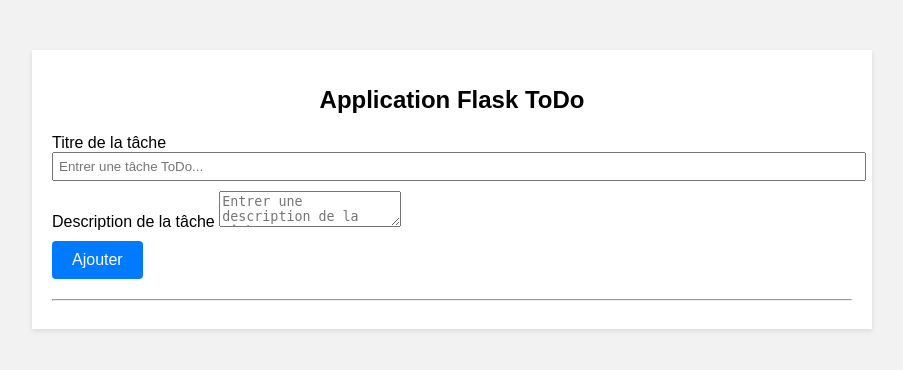
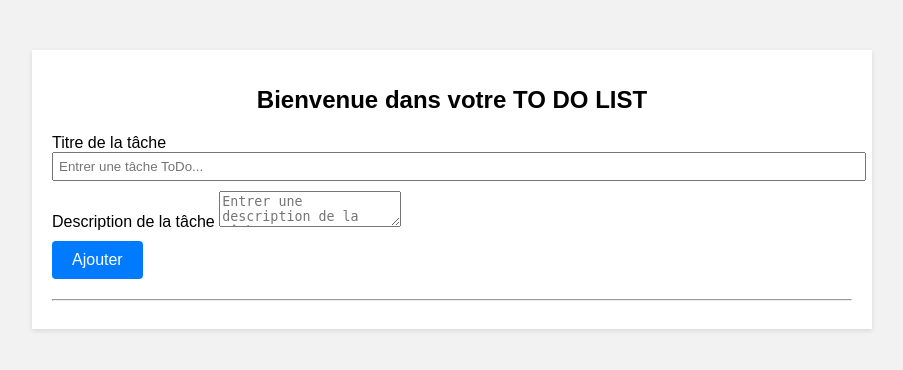
Before and after one commit to kleper240/TO-DO-LIST, a Flask app: page / in a window 1280 px wide. Shown: the top 370 px of the page, without its empty margins (188-1091 px from the left). Run offline with Flask 3, Linux system fonts and the light colour scheme; data that the repository does not hold is empty.

Commit message:
modifier l'en tete

```diff
--- a/TO-DO-LIST/templates/base.html
+++ b/TO-DO-LIST/templates/base.html
@@ -9,7 +9,7 @@
 </head>
 <body>
     <div class="container">
-        <h1 class="header">Application Flask ToDo</h1>
+        <h1 class="header">Bienvenue dans votre TO DO LIST</h1>
 
         <form class="form" action="{{ url_for('add') }}" method="post">
             <div class="field">
```
